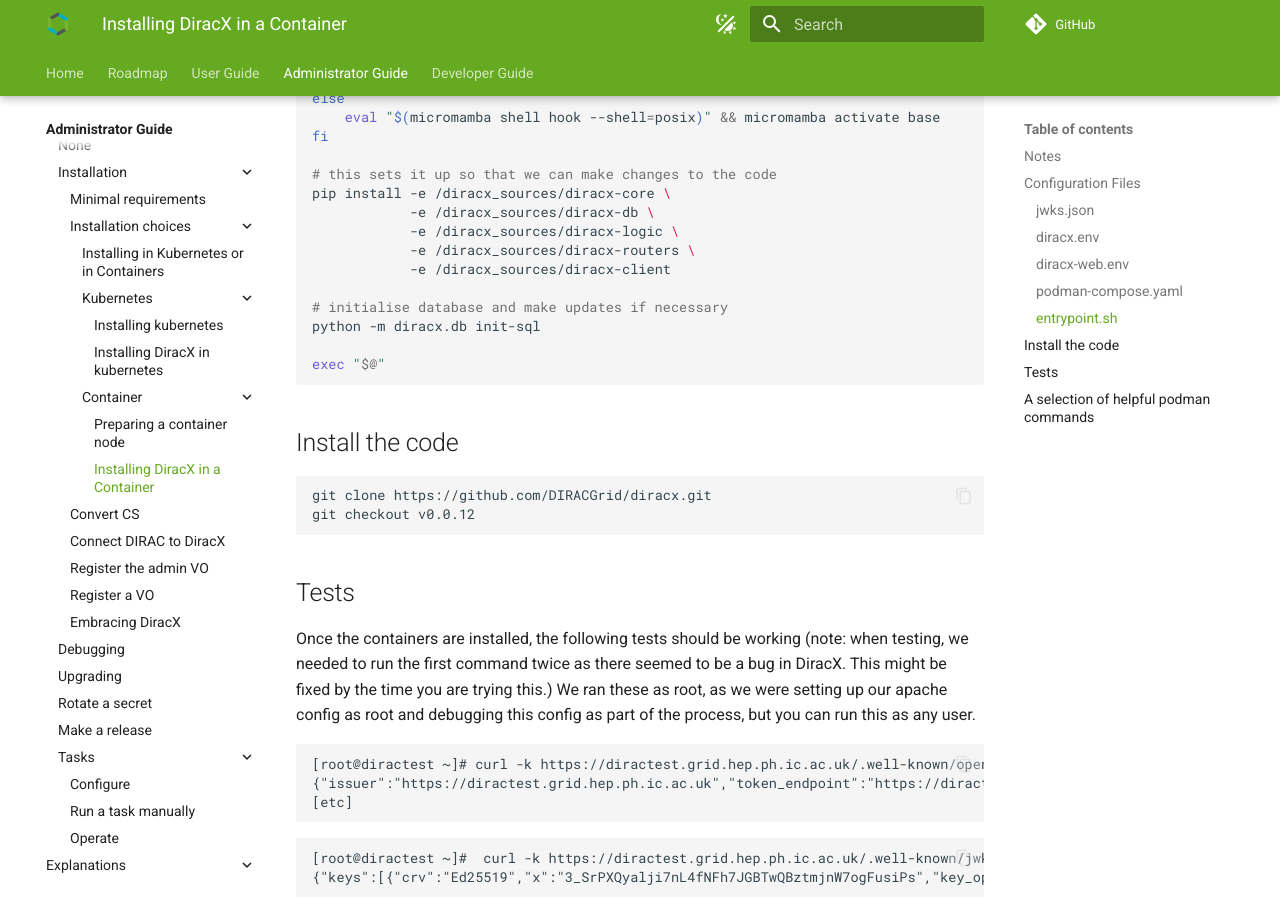
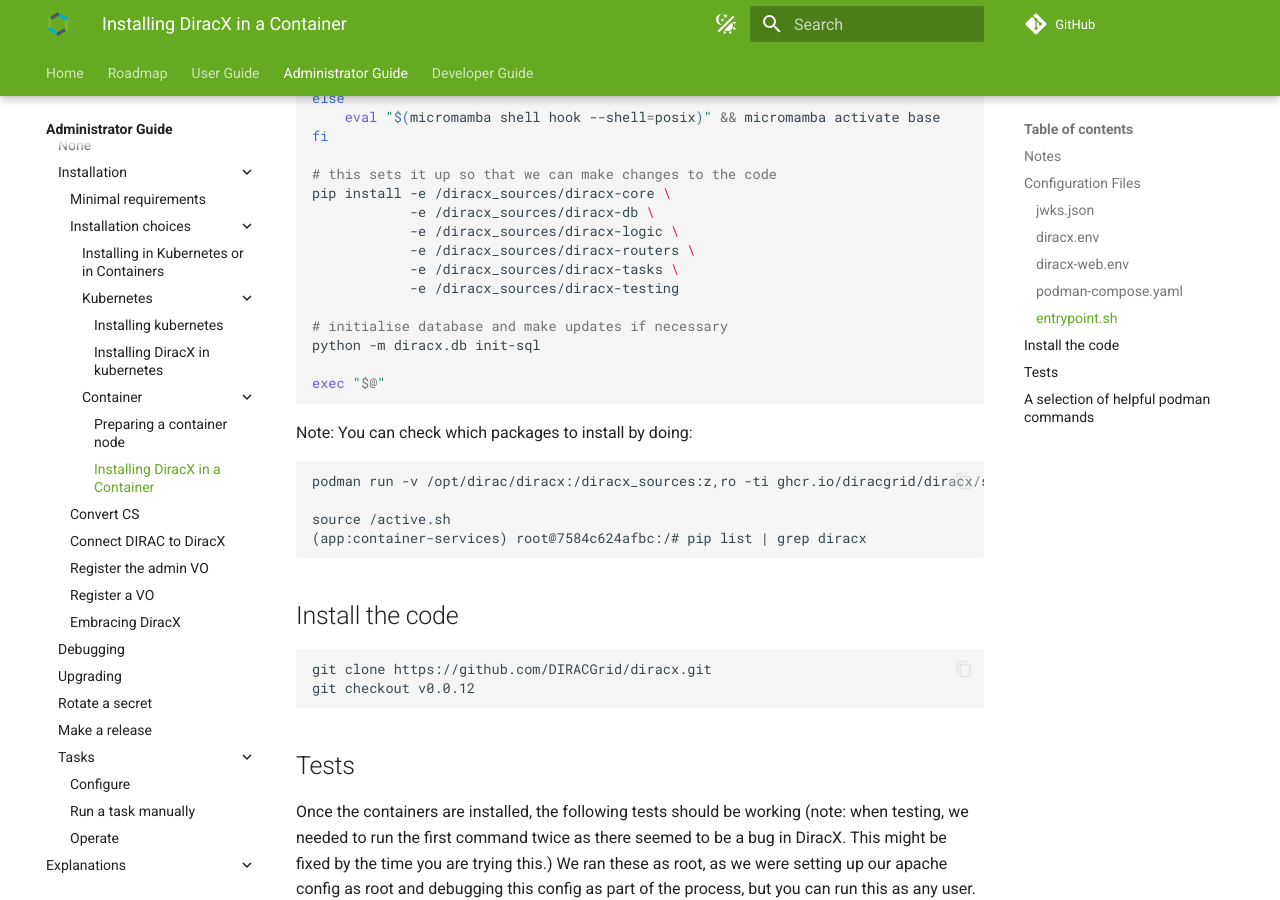
Before and after one commit to DIRACGrid/diracx, an MkDocs documentation site: the page built from docs/admin/how-to/install-without-kubernetes/installing-in-a-container.md, in a window 1280 px wide and 900 px high, scrolled down 3492 px. Built offline with MkDocs 1.6.1 and Material for MkDocs 9.7.7, drawn with Linux system fonts in a browser that asks for light colours; plug-ins that fetch from the network failed and are left out; comment, search, counter and statistics services are not loaded.

Commit message:
docs: update diracx-in-a-container-docs (#987)
* docs: update diracx-in-a-container-docs

* [pre-commit.ci] auto fixes from pre-commit.com hooks

for more information, see https://pre-commit.ci

---------

Co-authored-by: pre-commit-ci[bot] <66853113+pre-commit-ci[bot]@users.noreply.github.com>

````diff
--- a/docs/admin/how-to/install-without-kubernetes/installing-in-a-container.md
+++ b/docs/admin/how-to/install-without-kubernetes/installing-in-a-container.md
@@ -142,12 +142,22 @@ pip install -e /diracx_sources/diracx-core \
             -e /diracx_sources/diracx-db \
             -e /diracx_sources/diracx-logic \
             -e /diracx_sources/diracx-routers \
-            -e /diracx_sources/diracx-client
+            -e /diracx_sources/diracx-tasks \
+            -e /diracx_sources/diracx-testing
 
 # initialise database and make updates if necessary
 python -m diracx.db init-sql
 
 exec "$@"
+```
+
+Note: You can check which packages to install by doing:
+
+```
+podman run -v /opt/dirac/diracx:/diracx_sources:z,ro -ti ghcr.io/diracgrid/diracx/services:v0.1.0 /bin/bash
+
+source /active.sh
+(app:container-services) root@7584c624afbc:/# pip list | grep diracx
 ```
 
 ## Install the code
````
Also changed, not shown: docs/admin/how-to/install-without-kubernetes/prepare-container-node.md (+11 -0 lines).
